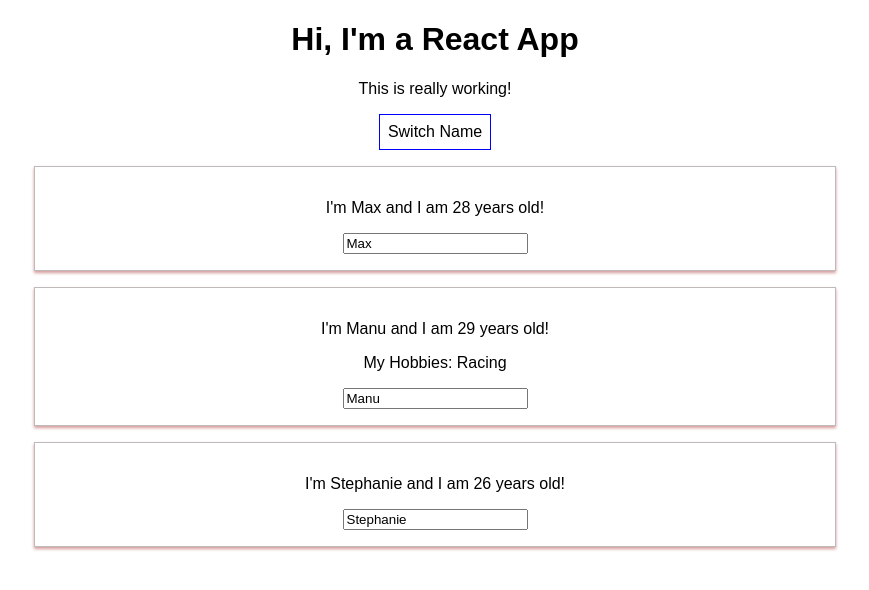
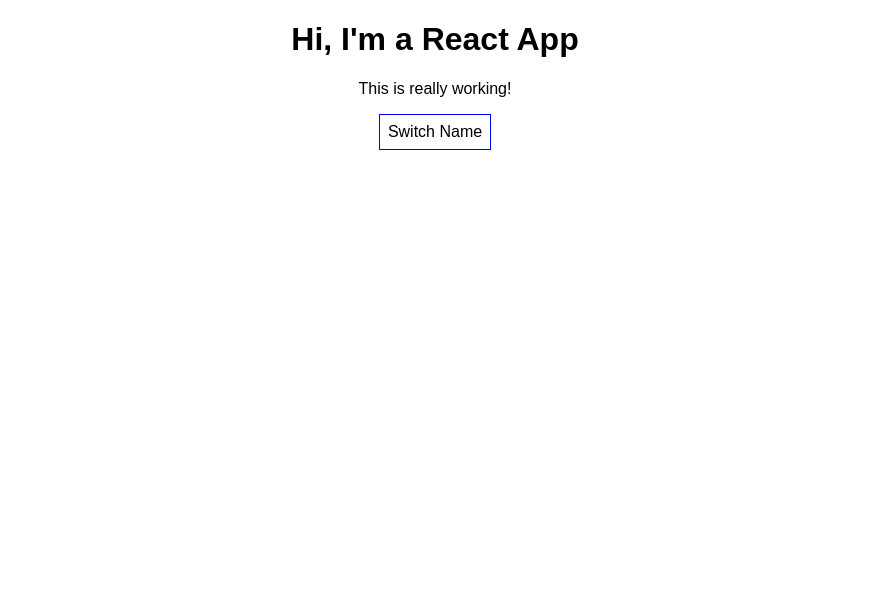
Before and after one commit to codershona/react_base_features_and_syntax, a React (Create React App) app: page / in a window 1280 px wide. Shown: the top 590 px of the page, without its empty margins (205-1074 px from the left). Built offline with nearby package versions, Linux system fonts and the light colour scheme.

Commit message:
rendering content conditionally

```diff
--- a/src/App.js
+++ b/src/App.js
@@ -37,7 +37,8 @@ class App extends Component {
 
 
     togglePersonsHandler = () => {
-
+      const doesShow = this.state.showPersons;
+      this.setState({showPersons: !doesShow});
     }
 
 
@@ -59,6 +60,9 @@ class App extends Component {
         style={style}
         onClick={this.togglePersonsHandler}>Switch Name</button>
 
+       {
+          this.state.showPersons === true ?
+
         <div>
 
             <Person
@@ -72,7 +76,11 @@ class App extends Component {
                 <Person
                   name={this.state.persons[2].name}
                   age={this.state.persons[2].age} />
-      </div>
+
+         </div> : null
+
+
+      }
 
 
     </div>
```
Lines whose indentation alone changed are shown as unchanged.
